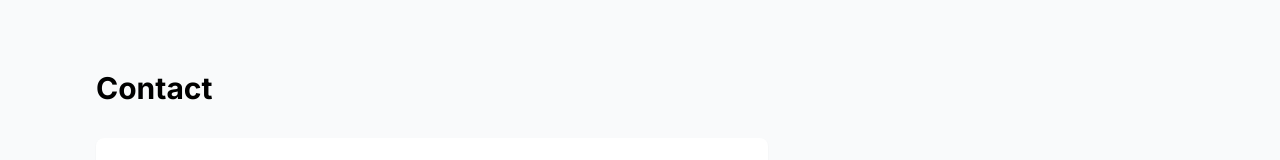
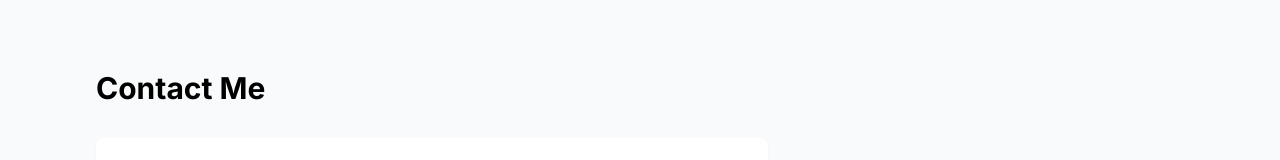
Before and after one commit to JackGreezy/derby-website, a Next.js app: page /contact in a window 1280 px wide. Shown: the part 122-282 px from the top of the page. Built offline with nearby package versions, Linux system fonts and the light colour scheme.

Commit message:
updated text to contact me

```diff
--- a/src/app/contact/page.tsx
+++ b/src/app/contact/page.tsx
@@ -2,7 +2,7 @@ import PageLayout from '../components/PageLayout';
 
 export default function Contact() {
     return (
-        <PageLayout title="Contact">
+        <PageLayout title="Contact Me">
             <div className="max-w-2xl">
                 <form className="space-y-6 bg-white rounded-lg p-8 shadow-sm">
                     <div>
```
